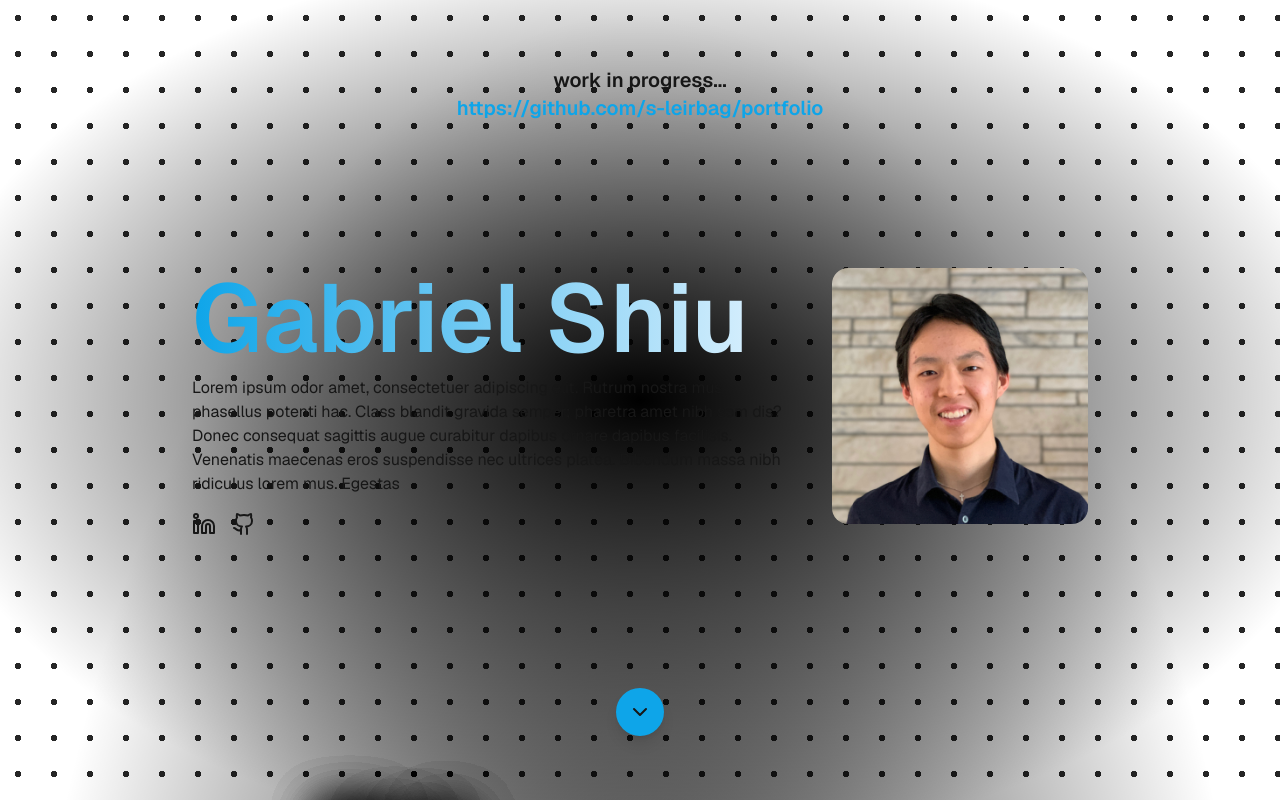
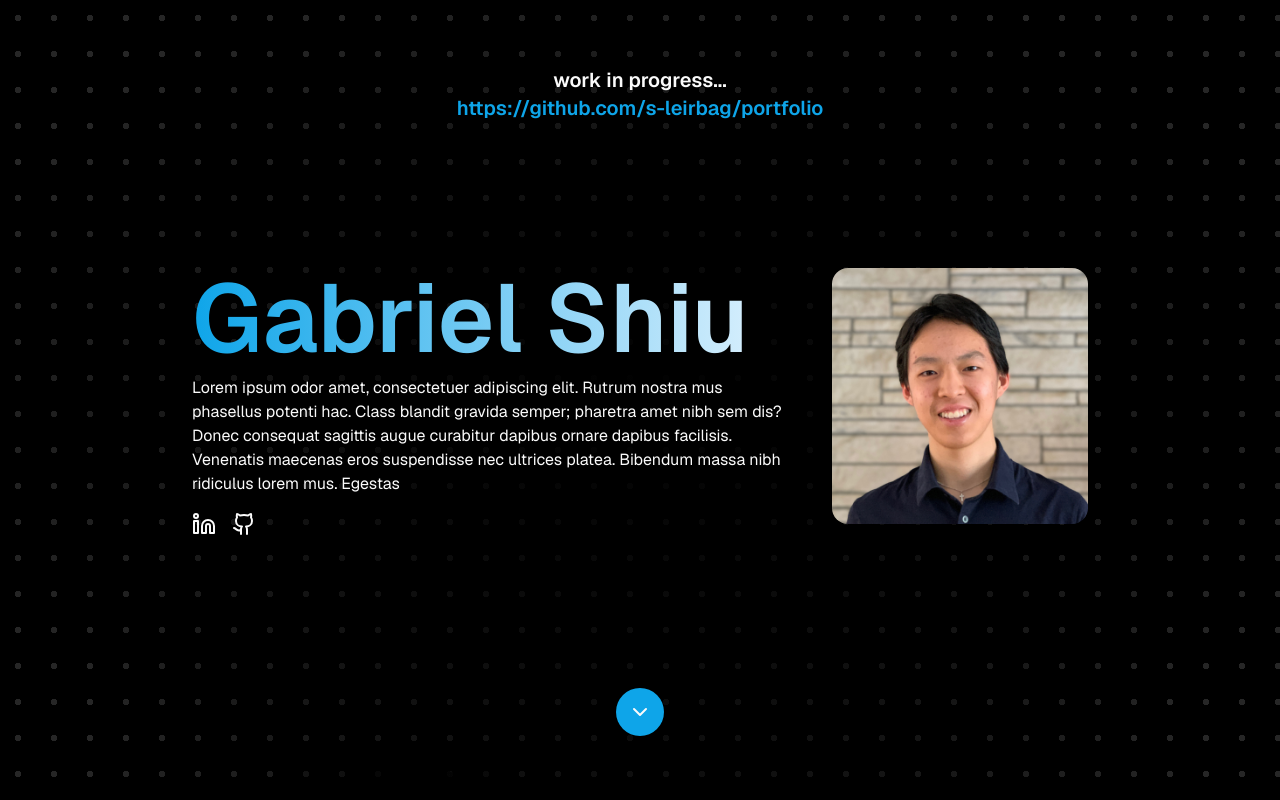
Before and after one commit to s-leirbag/portfolio, a Next.js app: page / in a window 1280 px wide. Shown: the top 800 px of the page. Built offline with nearby package versions, Linux system fonts and the light colour scheme.

Commit message:
dark mode forced

```diff
--- a/app/layout.tsx
+++ b/app/layout.tsx
@@ -25,7 +25,7 @@
   return (
     <html lang="en">
       <body
-        className={`${geistSans.variable} ${geistMono.variable} antialiased`}
+        className={`${geistSans.variable} ${geistMono.variable} antialiased bg-black text-neutral-50`}
       >
         {children}
       </body>
```
